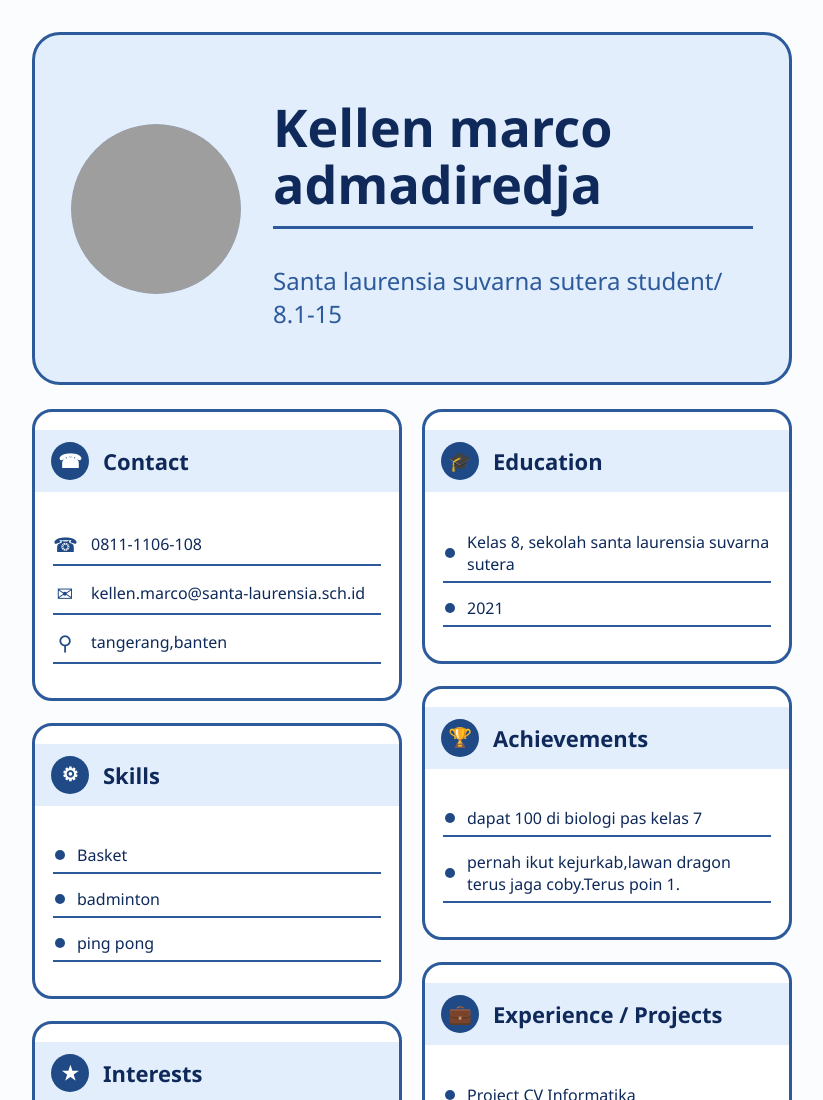
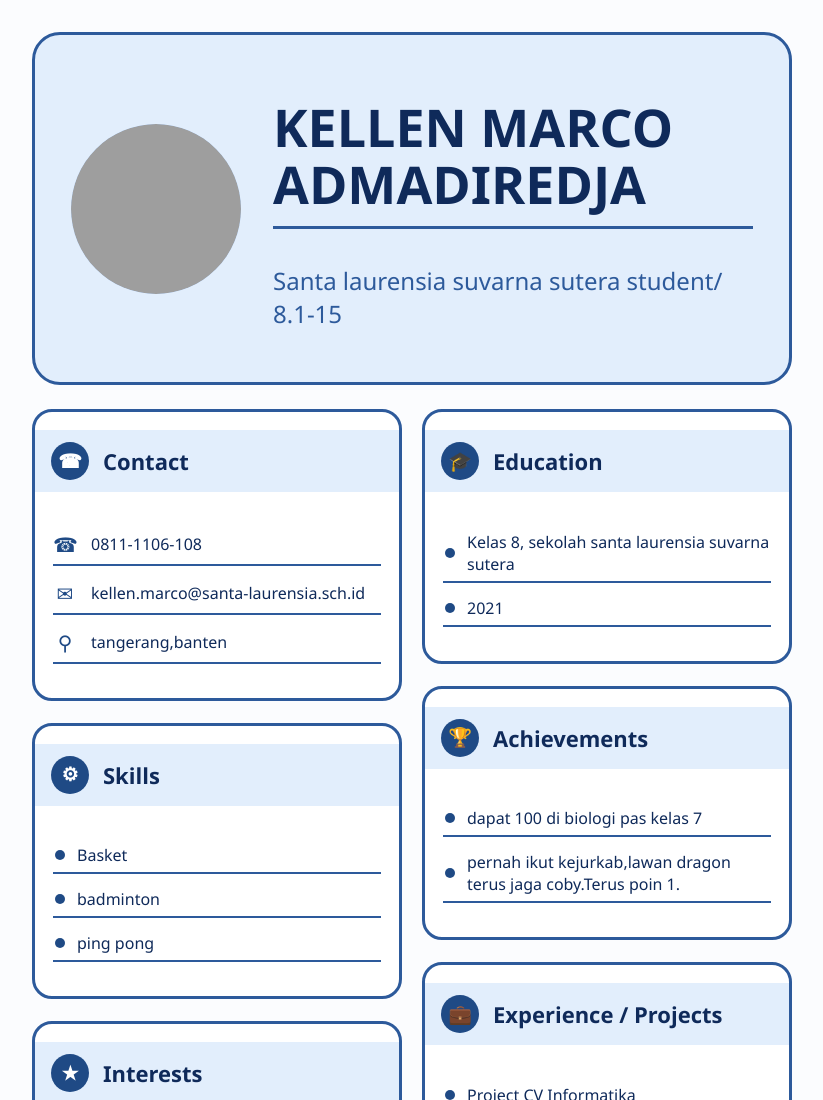
Before and after one commit to kellenmarco/aop-dt-kellen-marco-admadiredja-siswa-8.1-15, a plain HTML site: page index.html in a window 1280 px wide. Shown: the top 1100 px of the page, without its empty margins (228-1051 px from the left). Drawn offline with Linux system fonts and the light colour scheme; grey boxes are pictures that could not be loaded.

Commit message:
Update name to uppercase in index.html

```diff
--- a/index.html
+++ b/index.html
@@ -1,6 +1,7 @@
 <!DOCTYPE html>
 <html lang="id">
 <head>
+  <link rel="logo" href="https://www.santa-laurensia.com/"
 <meta charset="UTF-8">
 <meta name="viewport" content="width=device-width, initial-scale=1">
 <title>CV Kellen</title>
@@ -14,7 +15,7 @@
 <img class="kellen-photo" src="https://cdn.phototourl.com/anon/2026-11-17-d67caadf-6304-4195-abc5-3c3a490e21a6.jpg" alt="Foto kellen">
 </a>
 <div class="kellen-title">
-<h1 class="kellen-name">Kellen marco admadiredja</h1>
+<h1 class="kellen-name">KELLEN MARCO ADMADIREDJA</h1>
 <p class="kellen-role">Santa laurensia suvarna sutera student/ 8.1-15</p>
 </div>
 </header>
```
